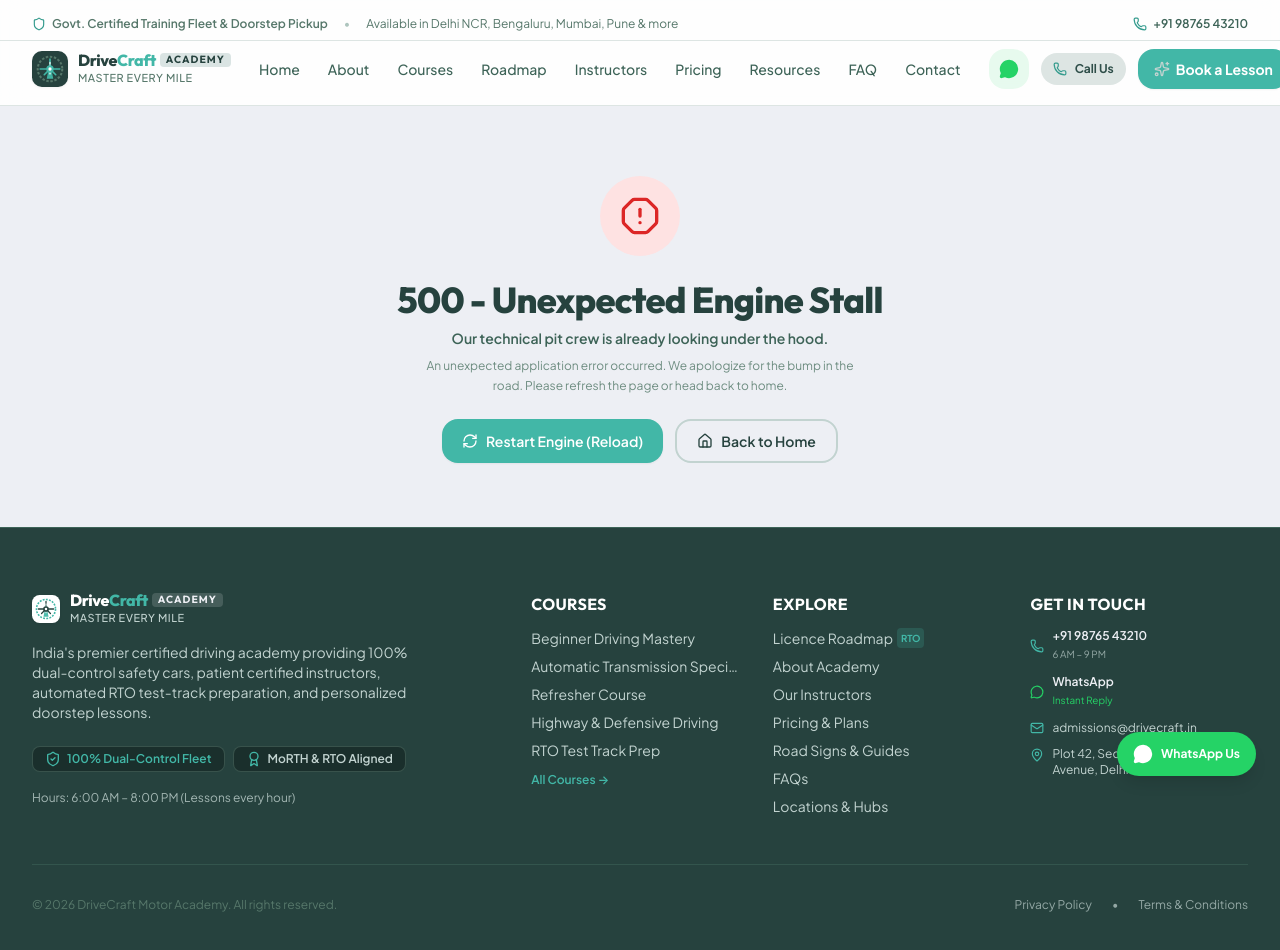
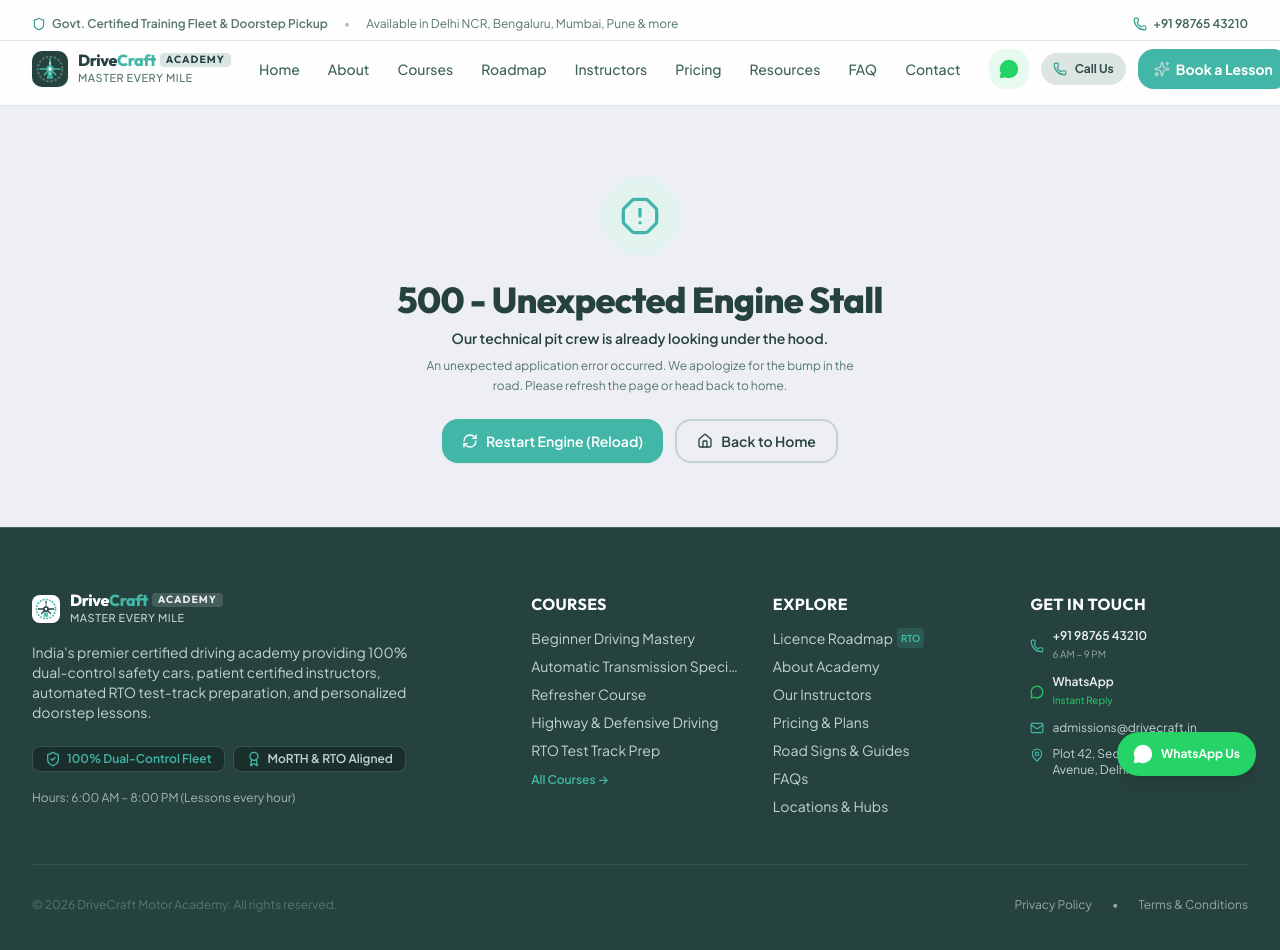
Before and after one commit to Ginuuuuu/Driving-School-Simple, a React (Vite) app: page /500 in a window 1280 px wide. Shown: the top 950 px of the page. Built offline with nearby package versions, Linux system fonts and the light colour scheme.

Commit message:
feat: add custom 500 and 503 error pages to handle system failures and maintenance status

```diff
--- a/src/pages/errors/Error500.tsx
+++ b/src/pages/errors/Error500.tsx
@@ -13,18 +13,18 @@ export const Error500: React.FC = () => {
     <div className="max-w-xl mx-auto px-4 py-16 text-center space-y-6">
       <SEO title="500 - System Breakdown" description="An unexpected error occurred." />
 
-      <div className="w-20 h-20 rounded-full bg-red-100 text-red-600 flex items-center justify-center mx-auto">
-        <AlertOctagon className="w-10 h-10" />
+      <div className="w-20 h-20 rounded-full bg-[#E2F3F0] text-[#26423E] flex items-center justify-center mx-auto">
+        <AlertOctagon className="w-10 h-10 text-[#42B7A7]" />
       </div>
 
       <div className="space-y-2">
-        <h1 className="text-2xl sm:text-4xl font-extrabold font-display text-slate-900">
+        <h1 className="text-2xl sm:text-4xl font-extrabold font-display text-[#26423E]">
           {e500.title}
         </h1>
-        <p className="text-sm font-semibold text-slate-700">
+        <p className="text-sm font-semibold text-[#26423E]">
           {e500.subtitle}
         </p>
-        <p className="text-xs text-slate-500 max-w-md mx-auto leading-relaxed">
+        <p className="text-xs text-[#56776A] max-w-md mx-auto leading-relaxed">
           {e500.description}
         </p>
       </div>
--- a/src/pages/errors/Error503.tsx
+++ b/src/pages/errors/Error503.tsx
@@ -13,18 +13,18 @@ export const Error503: React.FC = () => {
     <div className="max-w-xl mx-auto px-4 py-16 text-center space-y-6">
       <SEO title="503 - Pit Stop Maintenance" description="Service temporarily under maintenance." />
 
-      <div className="w-20 h-20 rounded-full bg-amber-100 text-amber-600 flex items-center justify-center mx-auto">
-        <Wrench className="w-10 h-10 animate-spin" />
+      <div className="w-20 h-20 rounded-full bg-[#E2F3F0] text-[#26423E] flex items-center justify-center mx-auto">
+        <Wrench className="w-10 h-10 animate-spin text-[#42B7A7]" />
       </div>
 
       <div className="space-y-2">
-        <h1 className="text-2xl sm:text-4xl font-extrabold font-display text-slate-900">
+        <h1 className="text-2xl sm:text-4xl font-extrabold font-display text-[#26423E]">
           {e503.title}
         </h1>
-        <p className="text-sm font-semibold text-slate-700">
+        <p className="text-sm font-semibold text-[#26423E]">
           {e503.subtitle}
         </p>
-        <p className="text-xs text-slate-500 max-w-md mx-auto leading-relaxed">
+        <p className="text-xs text-[#56776A] max-w-md mx-auto leading-relaxed">
           {e503.description}
         </p>
       </div>
```
